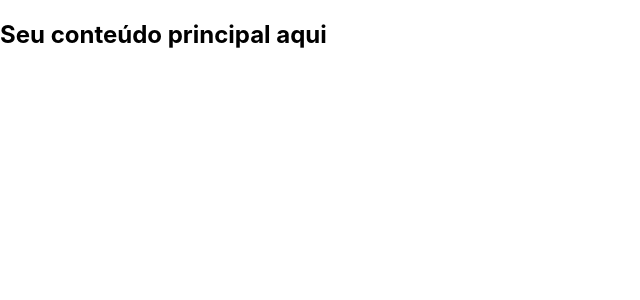
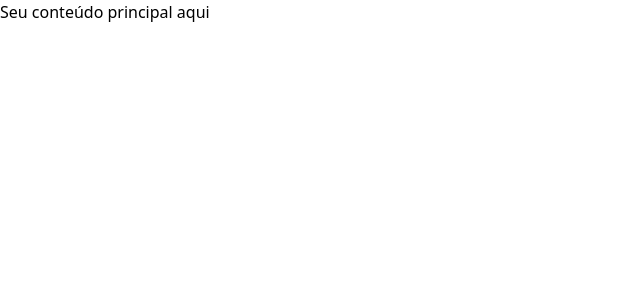
Before and after one commit to lbseven7/my-portfolio, a React (Create React App) app: page / in a window 1280 px wide. Shown: the top 300 px of the page, without its empty margins (0-640 px from the left). Built offline with nearby package versions, Linux system fonts and the light colour scheme.

Commit message:
feat: instala e configura o Tailwind para o estilo

```diff
--- a/package.json
+++ b/package.json
@@ -9,6 +9,7 @@
     "react": "^18.2.0",
     "react-dom": "^18.2.0",
     "react-scripts": "5.0.1",
+    "tailwindcss": "^3.3.2",
     "web-vitals": "^2.1.4"
   },
   "scripts": {
--- a/src/index.css
+++ b/src/index.css
@@ -1,13 +1,3 @@
-body {
-  margin: 0;
-  font-family: -apple-system, BlinkMacSystemFont, 'Segoe UI', 'Roboto', 'Oxygen',
-    'Ubuntu', 'Cantarell', 'Fira Sans', 'Droid Sans', 'Helvetica Neue',
-    sans-serif;
-  -webkit-font-smoothing: antialiased;
-  -moz-osx-font-smoothing: grayscale;
-}
-
-code {
-  font-family: source-code-pro, Menlo, Monaco, Consolas, 'Courier New',
-    monospace;
-}
+@import 'tailwindcss/base';
+@import 'tailwindcss/components';
+@import 'tailwindcss/utilities';
--- /dev/null
+++ b/tailwind.config.js
@@ -0,0 +1,11 @@
+module.exports = {
+  purge: [],
+  darkMode: false, // ou 'media' ou 'class'
+  theme: {
+    extend: {},
+  },
+  variants: {
+    extend: {},
+  },
+  plugins: [],
+};
```
Also changed, not shown: 1 other file (tests, documents, lock files or other folders).
